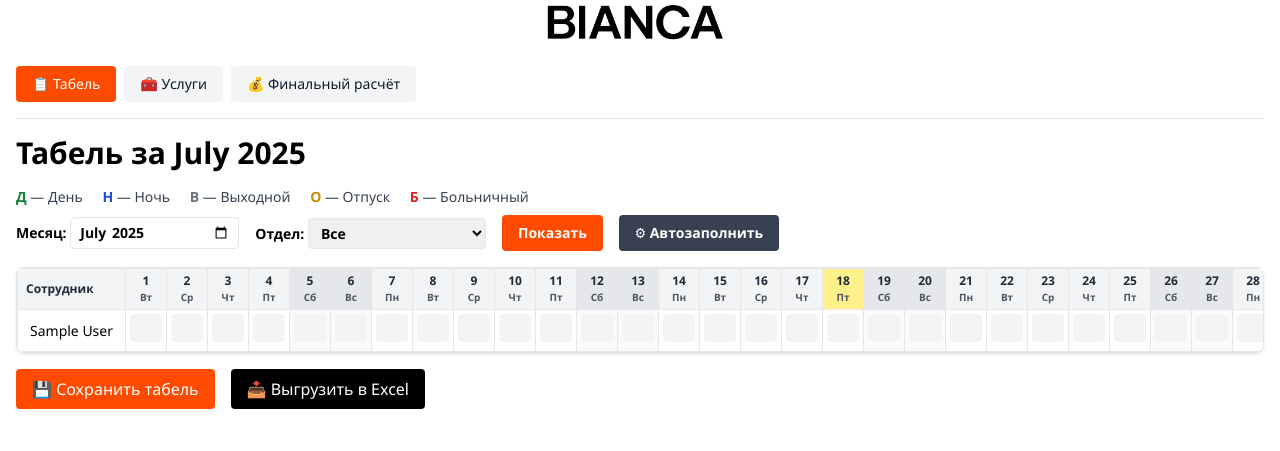
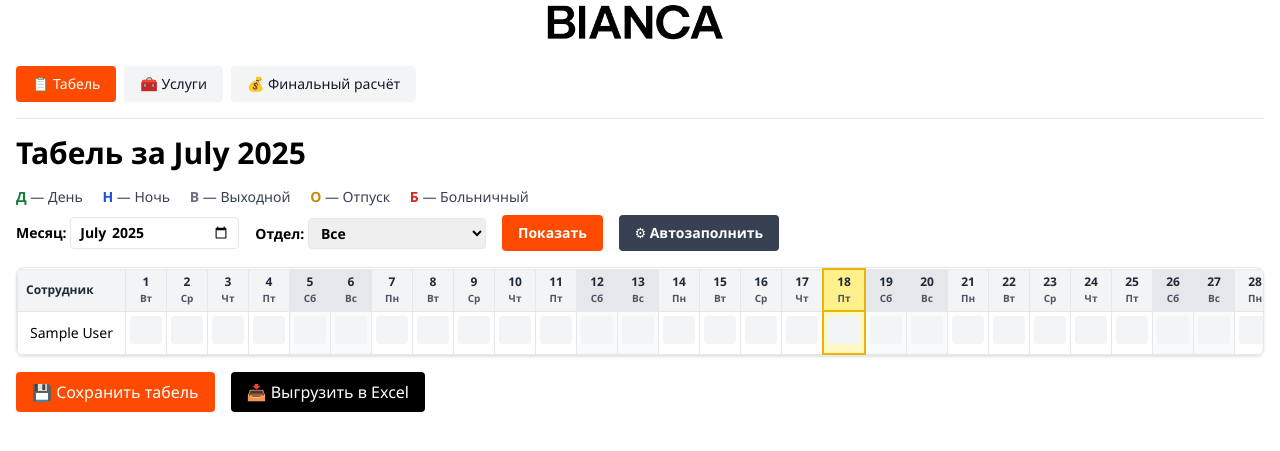
Before and after one commit to kumarich-tech/timesheet, a Django app: page /timesheet/ in a window 1280 px wide. Shown: the top 451 px of the page. Run offline with Django 5.2, Linux system fonts and the light colour scheme; tables that the repository leaves empty hold one stand-in row (values such as "Sample post"); data that the repository does not hold is empty; some libraries are stand-ins or nearby versions.

Commit message:
Highlight current day

```diff
--- a/core/templates/core/timesheet.html
+++ b/core/templates/core/timesheet.html
@@ -40,7 +40,7 @@
         <tr>
           <th class="border px-2 py-2 text-left w-[200px] font-semibold">Сотрудник</th>
           {% for info in days_info %}
-            <th class="border px-2 py-1 text-center w-[48px] font-sm {% if info.is_today %}bg-yellow-200{% elif info.is_weekend %}bg-gray-200{% endif %}">
+            <th class="border px-2 py-1 text-center w-[48px] font-sm {% if info.is_today %}bg-yellow-200 border-2 border-yellow-500{% elif info.is_weekend %}bg-gray-200{% endif %}">
               <div>{{ info.num }}</div>
               <div class="text-[10px] text-gray-600">{{ info.weekday }}</div>
             </th>
@@ -55,7 +55,7 @@
         <tr class="hover:bg-gray-50 text-sm">
           <td class="border px-3 py-1 text-left whitespace-nowrap text-black">{{ employee.full_name }}</td>
           {% for info in days_info %}
-            <td class="border px-1 py-1 text-center {% if info.is_weekend %}bg-gray-50{% endif %}">
+            <td class="border px-1 py-1 text-center {% if info.is_today %}border-2 border-yellow-500 bg-yellow-100{% elif info.is_weekend %}bg-gray-50{% endif %}">
               <div class="relative">
                 {% with val=schedule|get_item:employee.id|get_item:info.num %}
                   <button type="button"
```
